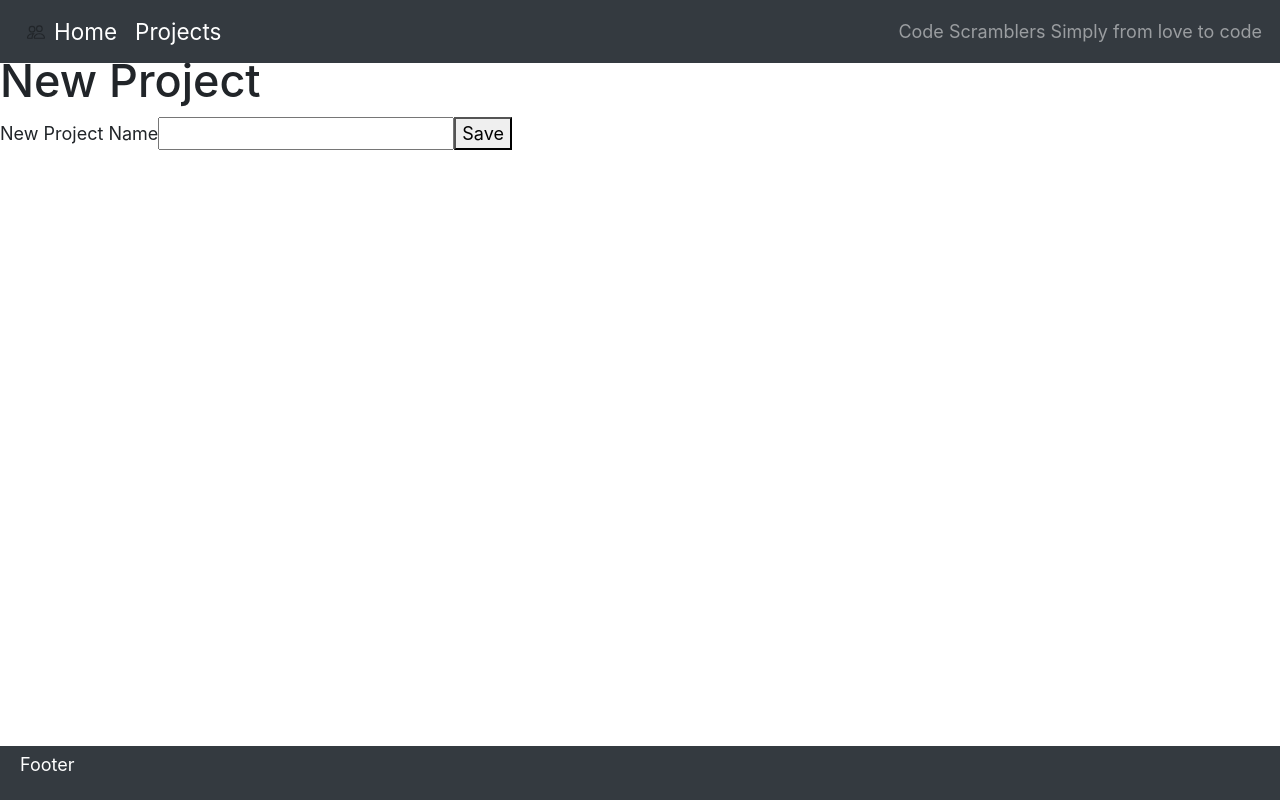
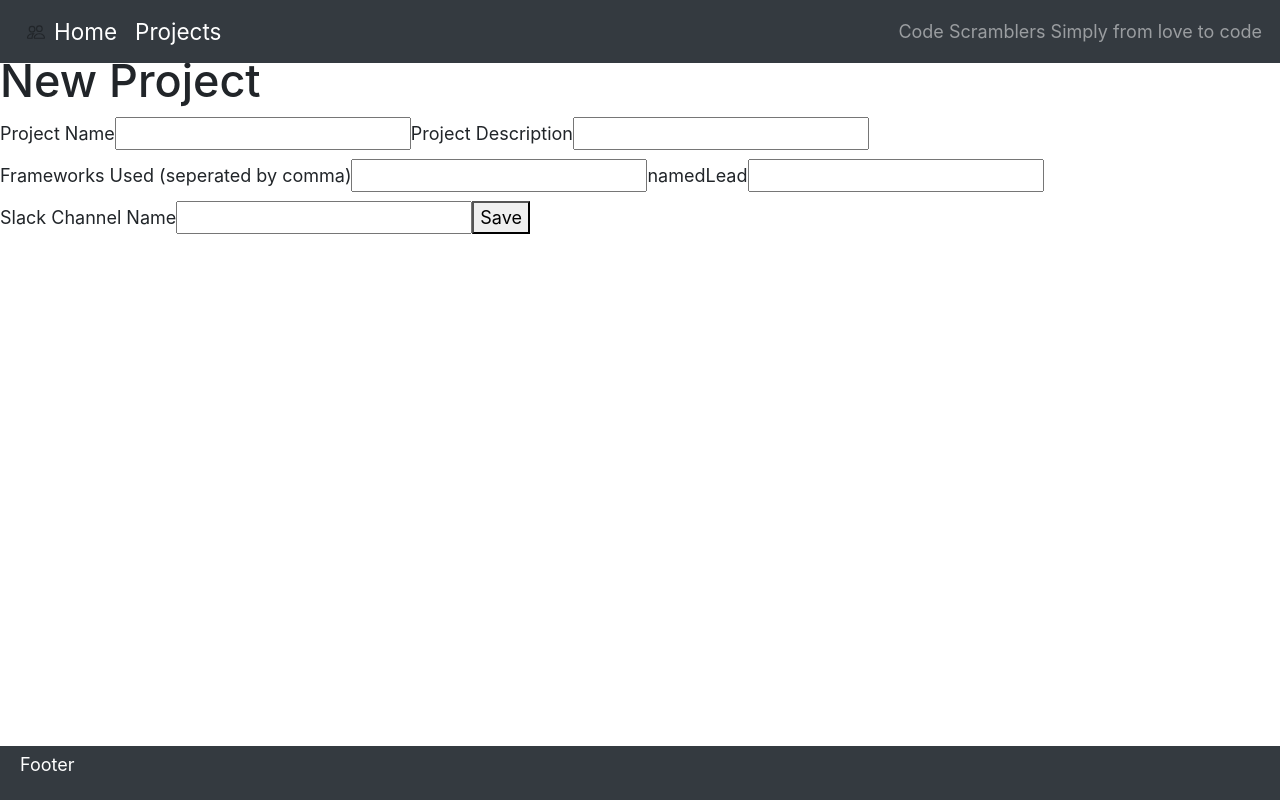
Before and after one commit to 87johnboyle/cs_website, a Next.js app: page /components/addProject in a window 1280 px wide. Built offline with nearby package versions, Linux system fonts and the light colour scheme.

Commit message:
Schema built out, not functioning

```diff
--- a/migrations/20201104145413_create_projects.js
+++ b/migrations/20201104145413_create_projects.js
@@ -3,6 +3,11 @@ exports.up = function(knex) {
     return knex.schema.createTable("projects", function(table) {
       table.increments("id");
       table.string("name", 255);
+      table.string("description", 255);
+      table.string("frameworks", 255);
+      table.string("namedLead", 255);
+      table.string("channelName", 255);
+      table.boolean("active", true);
     });
   };
 
--- a/pages/api/graphql.js
+++ b/pages/api/graphql.js
@@ -20,7 +20,7 @@ const cors = Cors({
 const schema = gql`
 
 type Mutation {
-    createProject(name:String!): Project
+    createProject(name:String!, description:String!, frameworks:String!, namedLead:String!, channelName:String!, active: Boolean!): Project
     completeProject(id: ID!): Project
 }
 
@@ -32,6 +32,11 @@ type Mutation {
   type Project {
       id: ID!
       name: String!
+      description: String!
+      frameworks: String!
+      namedLead: String!
+      channelName: String!
+      active: Boolean!
   }
 `;
 
@@ -55,8 +60,8 @@ const resolvers = {
     },
 
     Mutation: {
-        createProject: async (_, { name}, _c) => {
-          return (await db("projects").insert({ name}).returning("*"))[0]
+        createProject: async (_, { name, description, frameworks, namedLead, channelName, active}, _c) => {
+          return (await db("projects").insert({name, description, frameworks, namedLead, channelName, active}).returning("*"))[0]
         },
         completeProject: async (_, { id }, _c) => {
           return (await db("projects").select("*").where({ id }).returning("*"))[0];
--- a/pages/components/addProject.js
+++ b/pages/components/addProject.js
@@ -4,21 +4,25 @@ import { useQuery, useMutation } from "@apollo/react-hooks";
 import { gql } from 'apollo-boost';
 
 const CREATE_PROJECT = gql`
-mutation CreateProject($name: String!) {
-  createProject(name: $name) {
+mutation CreateProject($name: String!, $description: String!, $frameworks: String!, $namedLead: String!, $channelName: String!) {
+  createProject(name: $name, description: $description, frameworks: $frameworks, namedLead: $namedLead, channelName: $channelName) {
     id
     name
+    description
+    frameworks
+    namedLead
+    channelName
   }
 }
 `
 export default function addProject() {
 
-  const [project, setProject] = useState("");
+  const [name, description, frameworks, namedLead, channelName, setProject] = useState("");
   const [createProject] = useMutation(CREATE_PROJECT);
 
   const saveProject = async (e) => {
     e.preventDefault();
-    await createProject({variables: { name: project }});
+    await createProject({variables: { name: name, description: description, frameworks: frameworks, namedLead: namedLead, channelName: channelName }});
     setProject("")
   }
 
@@ -31,8 +35,24 @@ return (
 
       <form onSubmit={saveProject}>
         <label>
-          New Project Name
-          <input onChange={e => setProject(e.target.value)} value={project} />
+          Project Name
+          <input onChange={e => setProject(e.target.value)} value={name} />
+        </label>
+        <label>
+          Project Description
+          <input onChange={e => setProject(e.target.value)} value={description} />
+        </label>
+        <label>
+          Frameworks Used (seperated by comma)
+          <input onChange={e => setProject(e.target.value)} value={frameworks} />
+        </label>
+        <label>
+          namedLead
+          <input onChange={e => setProject(e.target.value)} value={namedLead} />
+        </label>
+        <label>
+          Slack Channel Name
+          <input onChange={e => setProject(e.target.value)} value={channelName} />
         </label>
         <button type="submit">Save</button>
       </form>
--- a/pages/components/projects.js
+++ b/pages/components/projects.js
@@ -9,6 +9,11 @@ const GET_PROJECTS = gql`
     projects {
       id
       name
+      description
+      frameworks
+      namedLead
+      channelName
+      active
     }
   }
 `
```
